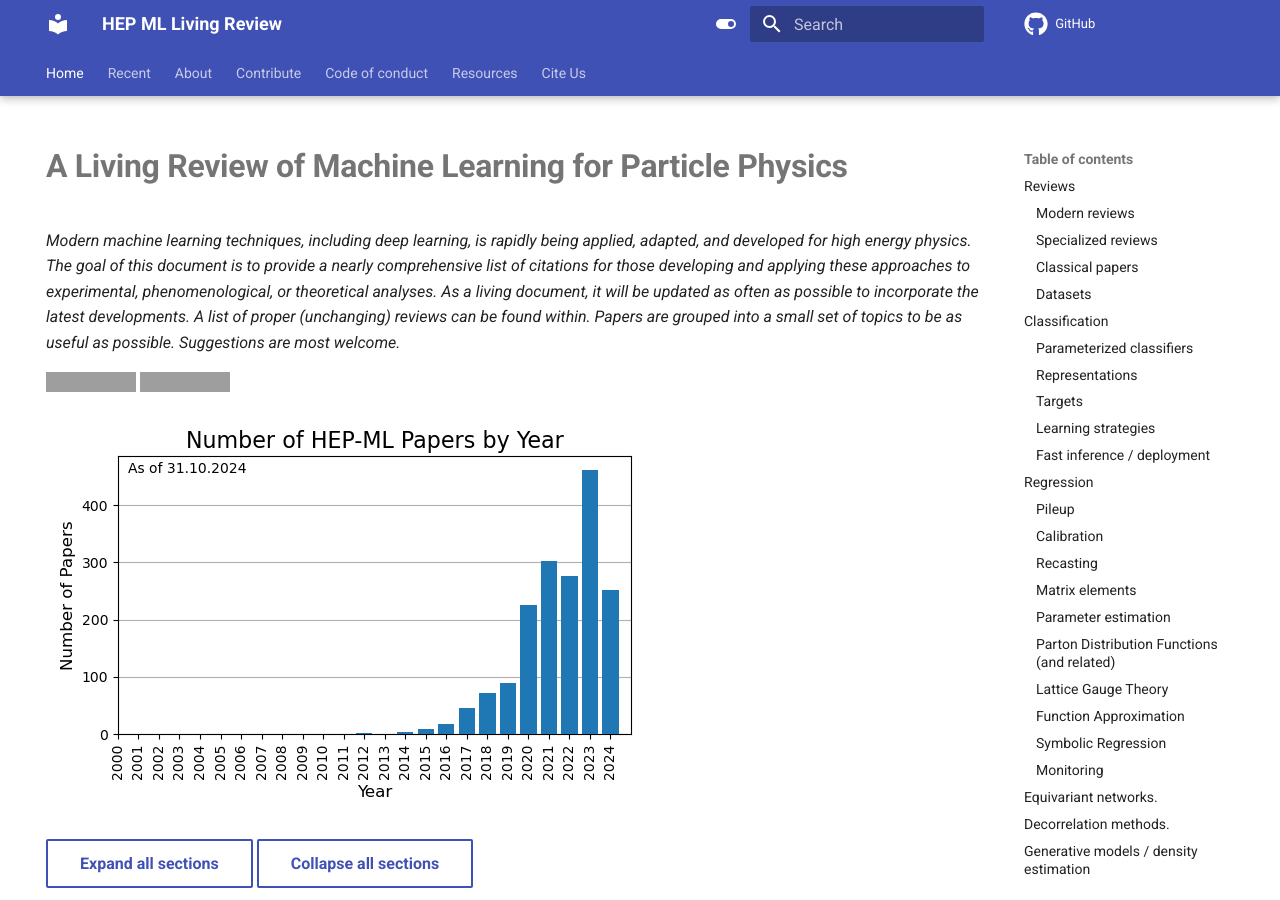
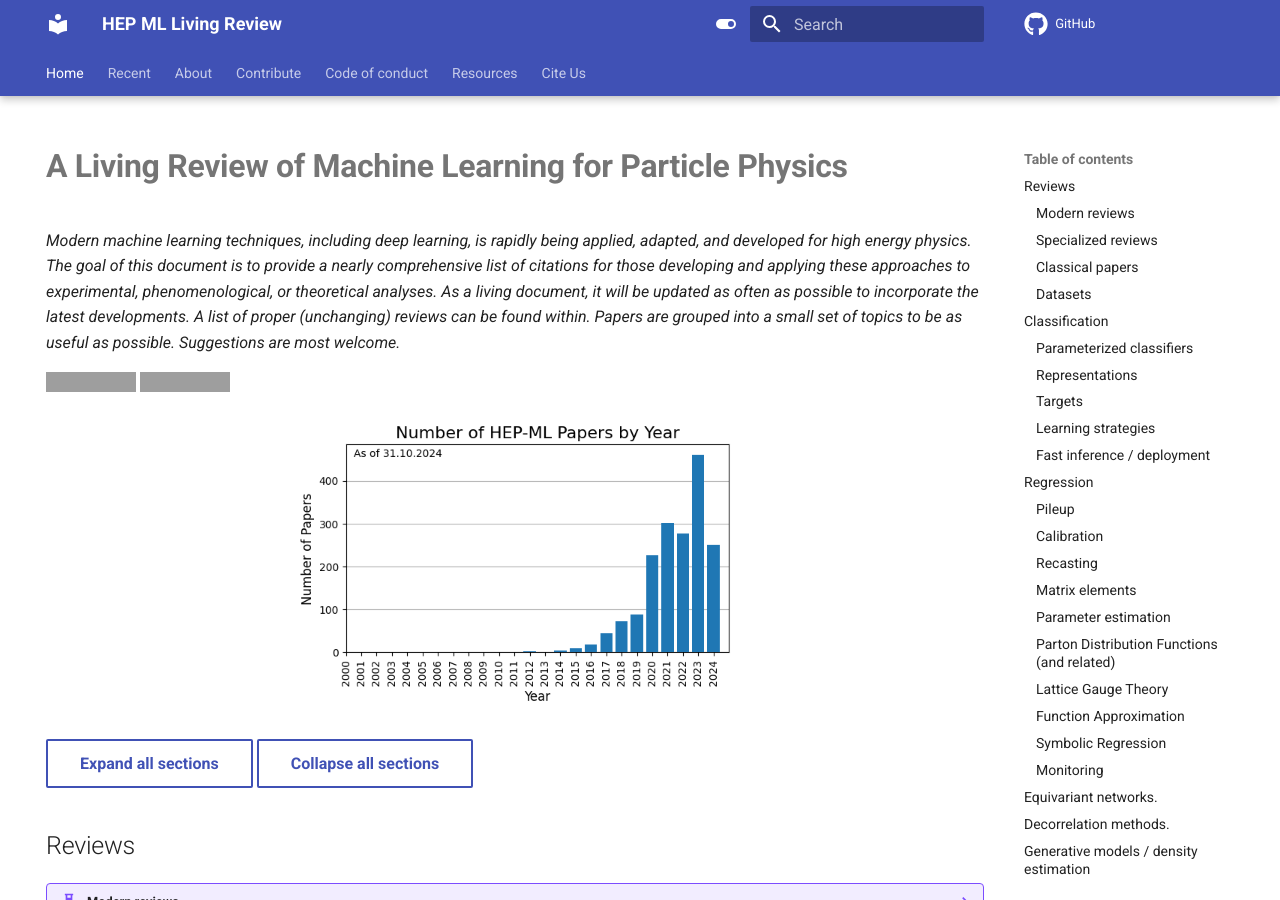
Before and after one commit to iml-wg/HEPML-LivingReview, an MkDocs documentation site: the page built from docs/index.md, in a window 1280 px wide and 900 px high. Built offline with MkDocs 1.6.1 and Material for MkDocs 9.7.7, drawn with Linux system fonts in a browser that asks for light colours; comment, search, counter and statistics services are not loaded; grey boxes are pictures that could not be loaded.

Commit message:
Center the images

```diff
--- a/docs/index.md
+++ b/docs/index.md
@@ -27,7 +27,7 @@ const expandElements = shouldExpand => {
 [![download](https://img.shields.io/badge/download-review-blue.svg)](https://iml-wg.github.io/HEPML-LivingReview/assets/hepml_review.pdf)
 [![github](https://badges.aleen42.com/src/github.svg)](https://github.com/iml-wg/HEPML-LivingReview)
 
-![Publications per Year](assets/per_year.png)
+<p align="center"><img src="assets/per_year.png" width="450", alt="Publications per Year"></p>
 
 
 <a class="md-button" onClick="expandElements(true)">Expand all sections</a>
--- a/make_md.py
+++ b/make_md.py
@@ -6,7 +6,7 @@ import requests
 
 update_journal = False
 update_recent = False
-update_plot = True
+update_plot = False
 
 myfile = open("HEPML.tex", encoding="utf8")
 myfile_readme = open("README.md","w", encoding="utf8")
@@ -31,8 +31,8 @@ for file in myfile_readme,myfile_out:
 if update_plot:
     # neccessary in testing since readme and out file are at different locations.
     # once merged to master, link can point to file on master branch for both
-    myfile_readme.write("![Publications per Year](docs/assets/per_year.png)\n\n")
-    myfile_out.write("![Publications per Year](assets/per_year.png)\n\n")
+    myfile_readme.write('<p align="center"><img src="docs/assets/per_year.png" width="450", alt="Publications per Year"></p>\n\n')
+    myfile_out.write('<p align="center"><img src="assets/per_year.png" width="450", alt="Publications per Year"></p>\n\n')
 
 
 for file in myfile_readme,myfile_about:
```
Also changed, not shown: README.md (+1 -1 lines), docs/assets/per_year.png.
